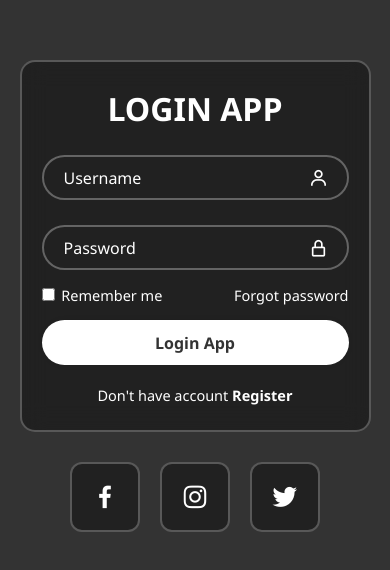
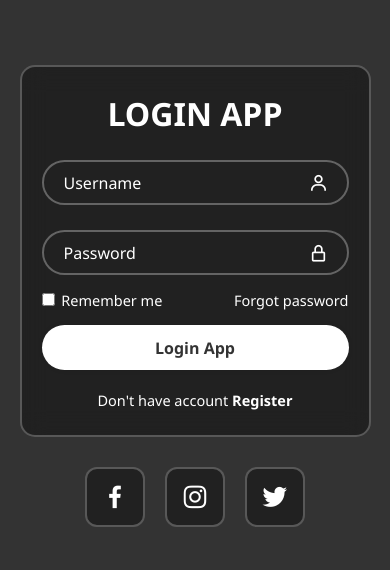
Before and after one commit to XV18/login-app-web, a plain HTML site: page internas/login.html in a window 390 px wide. Shown: the part 126-696 px from the top of the page. Drawn offline with nearby package versions, Linux system fonts and the light colour scheme.

Commit message:
Media queries 800px y 450px, transition y flexbox

```diff
--- a/css/estilos.css
+++ b/css/estilos.css
@@ -5,6 +5,7 @@
     font-family: "Poppins", "Segoe UI", sans-serif;
 }
 
+/* Normal: fondo con bg.jpg */
 body {
     display: flex;
     flex-direction: column;
@@ -16,6 +17,7 @@ body {
     background-size: cover;
 }
 
+/* Caja del login: 420px */
 .wrapper {
     width: 420px;
     max-width: 90%;
@@ -40,6 +42,7 @@ body {
     margin-bottom: 10px;
 }
 
+/* Inputs: 100% de ancho y 45px de alto */
 .wrapper .input-box {
     position: relative;
     width: 100%;
@@ -164,7 +167,7 @@ body {
     transform: translateY(-5px);
 }
 
-/* Pantallas hasta 800px: fondo con img1 */
+/* MEDIA QUERY 1: tablet (hasta 800px) -> otra imagen de fondo */
 @media (max-width: 800px) {
     body {
         background: url("../img/img1.jpg") no-repeat center center;
@@ -172,7 +175,7 @@ body {
     }
 }
 
-/* Pantallas hasta 450px: fondo de color #333 */
+/* MEDIA QUERY 2: movil (hasta 450px) -> fondo #333 */
 @media (max-width: 450px) {
     body {
         background: #333;
@@ -181,4 +184,9 @@ body {
     .wrapper {
         padding: 25px 20px;
     }
+
+    .redes .caja {
+        width: 60px;
+        height: 60px;
+    }
 }
```
